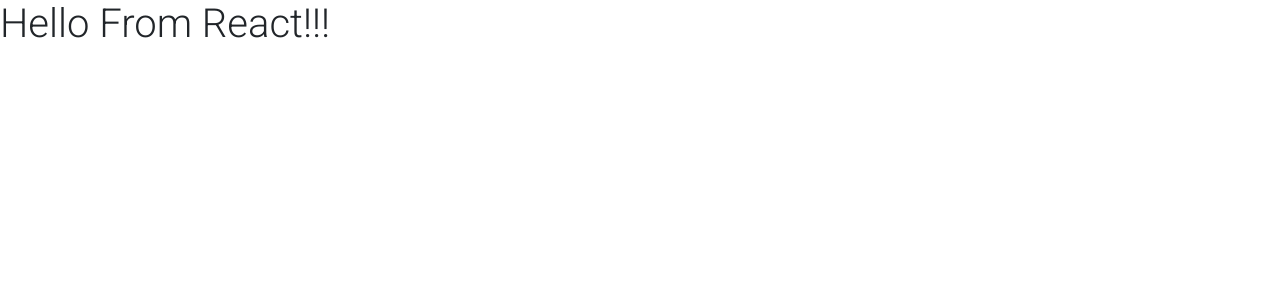
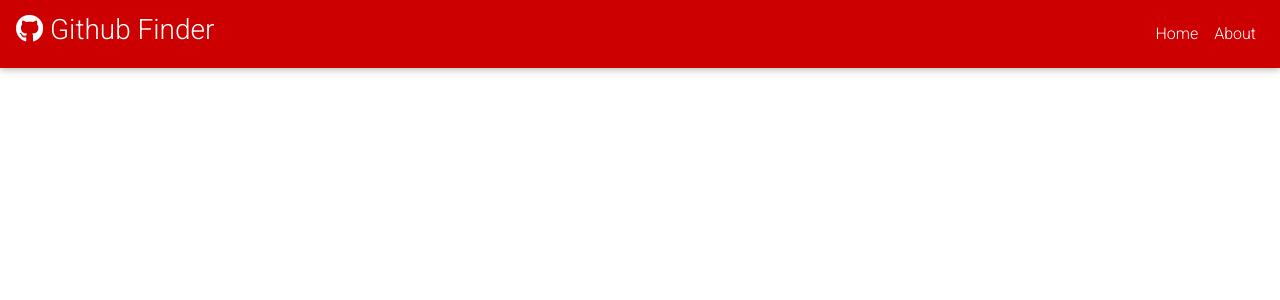
Before and after one commit to amoljagtap17/react-github-finder, a React (Create React App) app: page / in a window 1280 px wide. Shown: the top 300 px of the page. Built offline with nearby package versions, Linux system fonts and the light colour scheme.

Commit message:
REACT-GITHUB-FINDER: Add 'Navbar' component

```diff
--- a/package.json
+++ b/package.json
@@ -7,8 +7,10 @@
     "@testing-library/react": "^9.5.0",
     "@testing-library/user-event": "^7.2.1",
     "mdbreact": "^4.25.4",
+    "prop-types": "^15.7.2",
     "react": "^16.13.1",
     "react-dom": "^16.13.1",
+    "react-router-dom": "^5.1.2",
     "react-scripts": "3.4.1"
   },
   "scripts": {
--- a/src/App.js
+++ b/src/App.js
@@ -1,5 +1,11 @@
 import React from 'react'
+import { BrowserRouter as Router } from 'react-router-dom'
+import { Navbar } from './components'
 
-const App = () => <h1>Hello From React!!!</h1>
+const App = () => (
+  <Router>
+    <Navbar />
+  </Router>
+)
 
 export default App
--- /dev/null
+++ b/src/components/index.js
@@ -0,0 +1 @@
+export * from './layout'
--- /dev/null
+++ b/src/components/layout/Navbar.js
@@ -0,0 +1,49 @@
+import React, { useState } from 'react'
+import PropTypes from 'prop-types'
+import {
+  MDBNavbar,
+  MDBNavbarBrand,
+  MDBIcon,
+  MDBNavbarToggler,
+  MDBCollapse,
+  MDBNavbarNav,
+  MDBNavItem,
+  MDBNavLink
+} from 'mdbreact'
+
+export const Navbar = ({ icon, title }) => {
+  const [isOpen, setIsOpen] = useState(false)
+
+  const toggleCollapse = () => setIsOpen(prevIsOpen => !prevIsOpen)
+
+  return (
+    <MDBNavbar color="danger-color-dark" dark expand="md">
+      <MDBNavbarBrand>
+        <h3 className="white-text">
+          <MDBIcon fab icon={icon} /> {title}
+        </h3>
+      </MDBNavbarBrand>
+      <MDBNavbarToggler onClick={toggleCollapse} />
+      <MDBCollapse isOpen={isOpen} navbar>
+        <MDBNavbarNav right>
+          <MDBNavItem>
+            <MDBNavLink to="/">Home</MDBNavLink>
+          </MDBNavItem>
+          <MDBNavItem>
+            <MDBNavLink to="/about">About</MDBNavLink>
+          </MDBNavItem>
+        </MDBNavbarNav>
+      </MDBCollapse>
+    </MDBNavbar>
+  )
+}
+
+Navbar.defaultProps = {
+  title: 'Github Finder',
+  icon: 'github'
+}
+
+Navbar.propTypes = {
+  title: PropTypes.string.isRequired,
+  icon: PropTypes.string.isRequired
+}
--- /dev/null
+++ b/src/components/layout/index.js
@@ -0,0 +1 @@
+export * from './Navbar'
```
